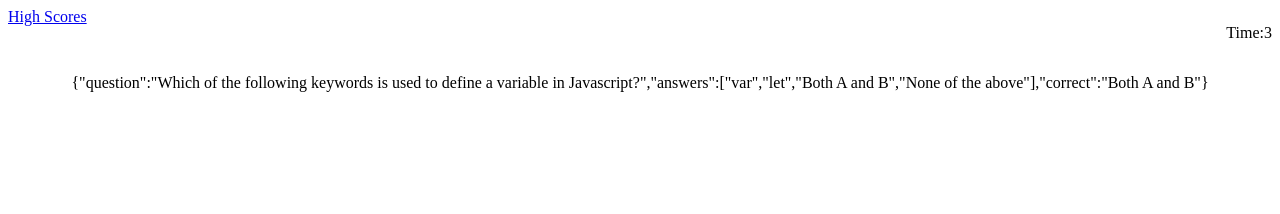
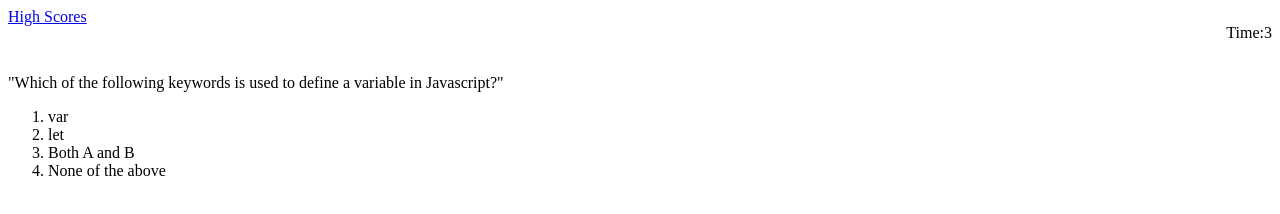
Before and after one commit to wvoigt722/codeQuiz, a plain HTML site: page index.html in a window 1280 px wide. Both pictures are taken after a click on the button "Start Quiz". Drawn offline with Linux system fonts and the light colour scheme.

Commit message:
messing around with question for loop

```diff
--- a/assets/script.js
+++ b/assets/script.js
@@ -33,6 +33,27 @@ var qbank = [
 
 ]
 
+var listEl = document.createElement('ol');
+var li1 = document.createElement('li');
+var li2 = document.createElement('li');
+var li3 = document.createElement('li');
+var li4 = document.createElement('li');
+
+
+
+
+
+
+
+
+
+
+
+
+
+
+
+
 // functions
 
 function startQuiz() {
@@ -40,6 +61,8 @@ function startQuiz() {
     counterEl.textContent = timeLeft;
     timer = setInterval(countdown ,1000)
     getQuestion();
+
+
 }
 
 
@@ -55,12 +78,27 @@ function countdown() {
 
 }
 
+
+
 function getQuestion() {
 
     for (var i = 0; i < qbank.length; i++) {
-        questionEL.textContent = JSON.stringify(qbank[i]);
+        questionEL.textContent = JSON.stringify(qbank[i].question);
+
+li1.textContent = qbank[i].answers[0];
+li2.textContent = qbank[i].answers[1];
+li3.textContent = qbank[i].answers[2];
+li4.textContent = qbank[i].answers[3];
+
+questionEL.appendChild(listEl);
+listEl.appendChild(li1);
+listEl.appendChild(li2);
+listEl.appendChild(li3);
+listEl.appendChild(li4);
 
     }
+
+
 
 
 }
--- a/assets/stlye.css
+++ b/assets/stlye.css
@@ -10,3 +10,7 @@ header {
 body {
     text-align: center;
 }
+
+#questions {
+    text-align: left;
+}
```
